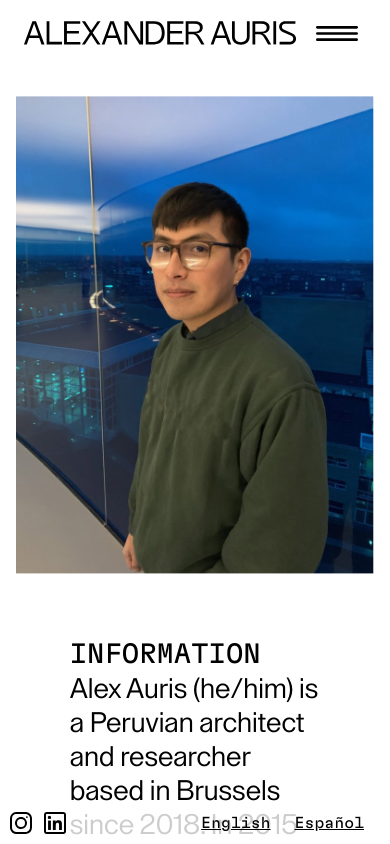
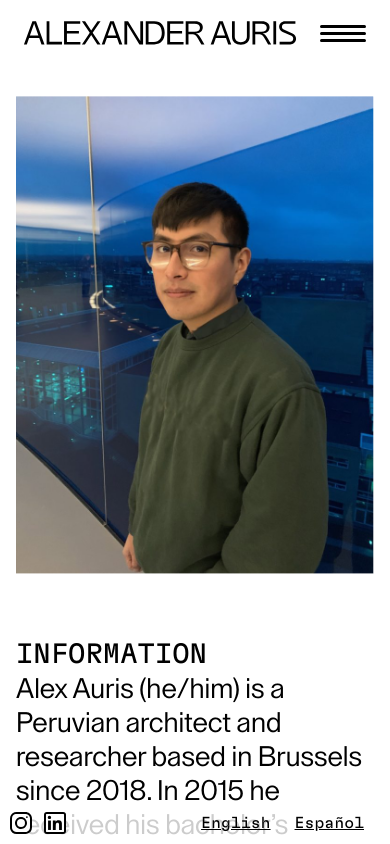
Before and after one commit to JorgeYakushi/alexander-auris-portfolio, a Next.js app: page /info in a window 390 px wide. Shown: the top 844 px of the page. Built offline with nearby package versions, Linux system fonts and the light colour scheme.

Commit message:
removed width 70 from mobile

```diff
--- a/styles/Info.module.scss
+++ b/styles/Info.module.scss
@@ -4,7 +4,6 @@
   flex-direction: column-reverse;
 
   &__text {
-    width: 70%;
     margin: 4rem auto;
     > div {
       margin-bottom: 2rem;
@@ -34,6 +33,7 @@
     }
     &__text {
       margin-right: 2rem;
+      width: 70%;
     }
   }
 }
--- a/styles/Layout.module.scss
+++ b/styles/Layout.module.scss
@@ -20,7 +20,7 @@
     position: relative;
     text-align: right;
     min-width: 40px;
-    margin-right: 16px;
+    margin-right: 8px;
   }
 }
 
```
